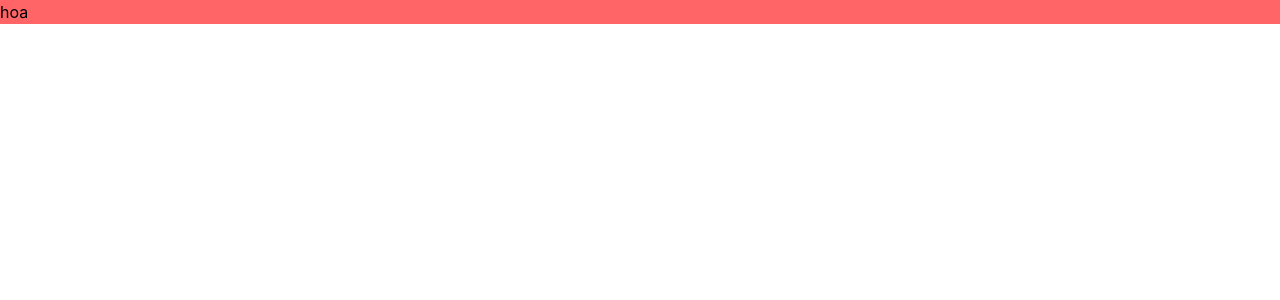
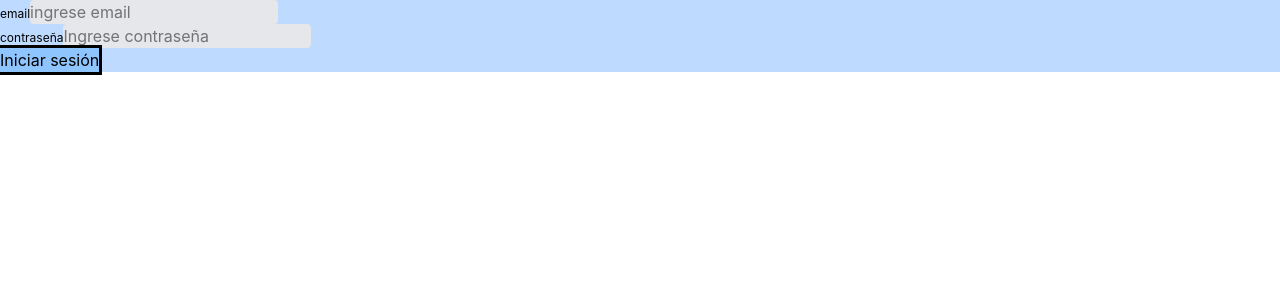
Before and after one commit to Brayan1210-1/pantryscope-1038385031, a React (Vite) app: page / in a window 1280 px wide. Shown: the top 300 px of the page. Built offline with nearby package versions, Linux system fonts and the light colour scheme.

Commit message:
input, boton y primera pagina de formulario

```diff
--- a/src/App.tsx
+++ b/src/App.tsx
@@ -1,13 +1,13 @@
-
+import { LoginForm } from './components/LoginForm'
 import './index.css'
 
 function App() {
 
 
+
   return (
     <>
-      <h1 className=' bg-red-400'>hoa</h1>
-
+      <LoginForm />
     </>
   )
 }
--- /dev/null
+++ b/src/atoms/Button.tsx
@@ -0,0 +1,13 @@
+interface ButtonProps {
+    name: string;
+    onClick: () => void;
+}
+
+export const Button = (props: ButtonProps) => {
+    return (
+        <button className="outline-solid border-black bg-blue-300" onClick={props.onClick}>
+            {props.name}
+        </button>
+    )
+
+}
--- /dev/null
+++ b/src/atoms/Input.tsx
@@ -0,0 +1,23 @@
+
+
+interface InputProps {
+    type: string;
+    label: string;
+    value: string
+    placeHolder: string;
+    onChange: (e: React.ChangeEvent<HTMLInputElement>) => void;
+}
+
+export const Input = (props: InputProps) => {
+    return (
+        <div className="grid-cols-1">
+            <label className="text-xs">{props.label}</label>
+            <input placeholder={props.placeHolder} value={props.value} onChange={props.onChange} type={props.type} id={props.label}
+
+                className="border-solid border-black bg-gray-200 rounded-sm"
+            >
+
+            </input>
+        </div>
+    );
+}
--- /dev/null
+++ b/src/components/LoginForm.tsx
@@ -0,0 +1,23 @@
+import { Input } from "../atoms/Input";
+import { Button } from "../atoms/Button";
+import { useState } from "react";
+
+export const LoginForm = () => {
+    /* mocks de la api*/
+    const [email, setEmail] = useState("");
+    const [password, setPassword] = useState("");
+
+    const token = () => {
+        localStorage.setItem("pantryscope_token", "autenticado");
+    }
+
+    return (
+        <div className="bg-blue-200 ">
+
+            <Input label="email" type={"email"} value={email} placeHolder={"ingrese email"} onChange={(e) => setEmail(e.target.value)} />
+            <Input type={"password"} label={"contraseña"} value={password} placeHolder={"Ingrese contraseña"} onChange={(e) => setPassword(e.target.value)} />
+
+            <Button name={"Iniciar sesión"} onClick={token} />
+        </div>
+    );
+};
```
Also changed, not shown: src/atoms/Card.tsx (added, +15 -0 lines).
